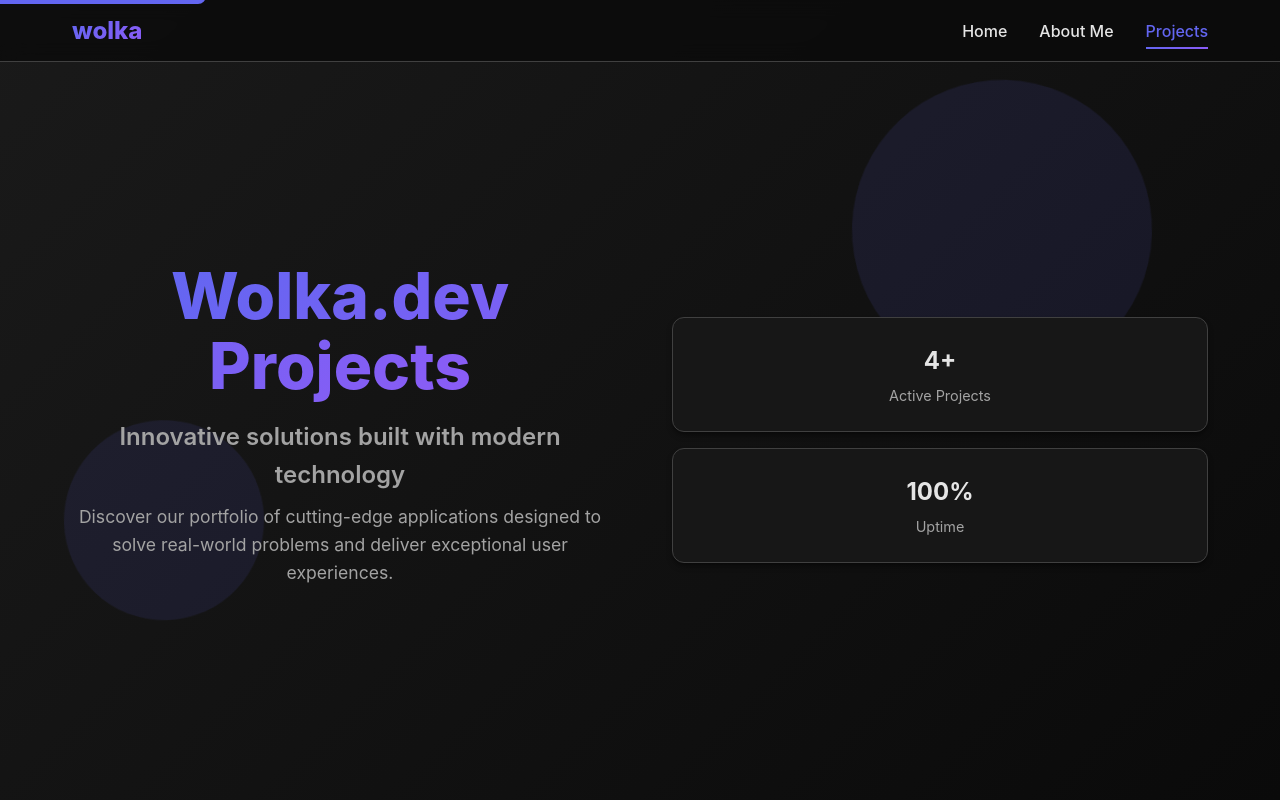
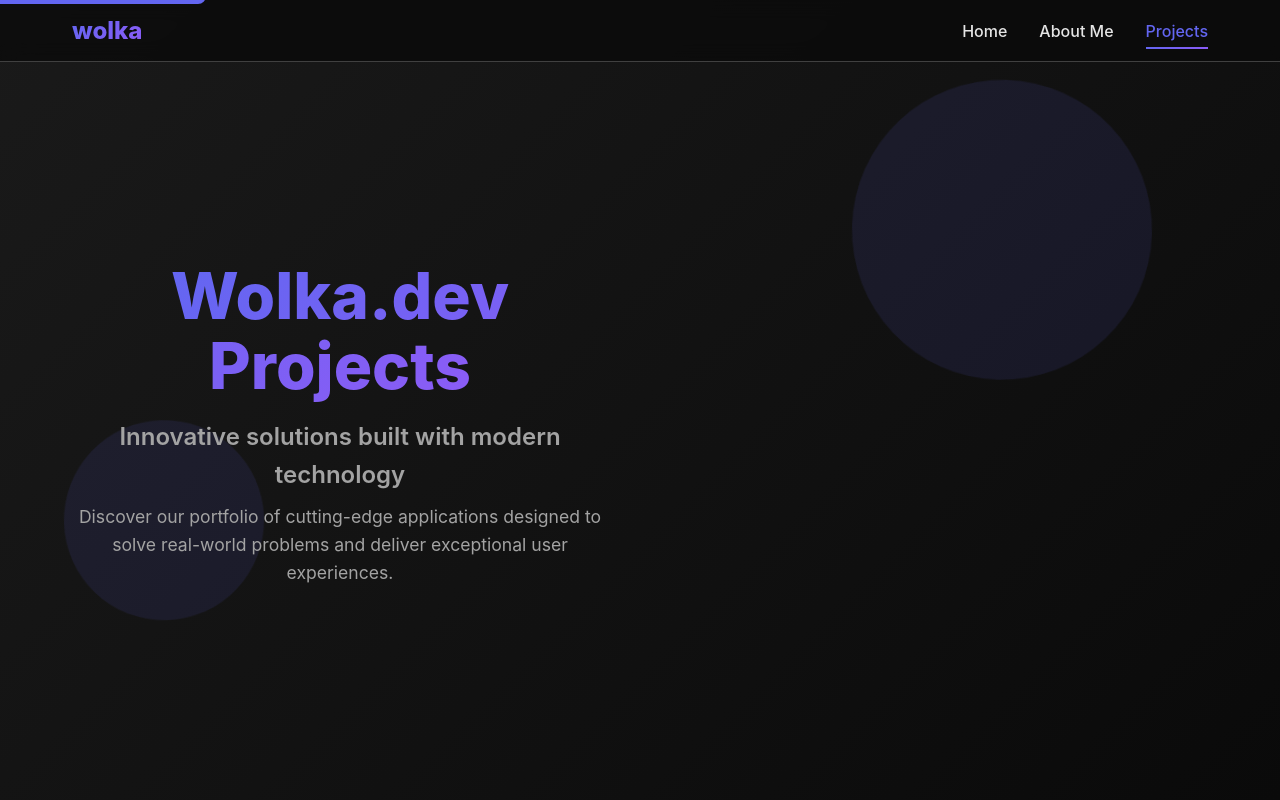
Before and after one commit to wolka-dev/ui, a React (Create React App) app: page /projects in a window 1280 px wide. Shown: the top 800 px of the page. Built offline with nearby package versions, Linux system fonts and the light colour scheme.

Commit message:
feat: redesign the website

```diff
--- a/src/components/Projects.js
+++ b/src/components/Projects.js
@@ -53,7 +53,8 @@ const Projects = () => {
       technologies: ["WordPress", "PHP", "MySQL", "CSS", "JavaScript"],
       category: "Real Estate & Construction",
       status: "Live",
-      image: "https://via.placeholder.com/600x400/3b82f6/ffffff?text=Kervan+Konut",
+      image:
+        "https://via.placeholder.com/600x400/3b82f6/ffffff?text=Kervan+Konut",
     },
   ];
 
@@ -80,16 +81,6 @@ const Projects = () => {
               experiences.
             </p>
           </div>
-          <div className="hero-visual">
-            <div className="floating-card">
-              <h3>4+</h3>
-              <p>Active Projects</p>
-            </div>
-            <div className="floating-card">
-              <h3>100%</h3>
-              <p>Uptime</p>
-            </div>
-          </div>
         </div>
         <div className="hero-background">
           <div className="gradient-orb"></div>
@@ -104,7 +95,10 @@ const Projects = () => {
             <h2 className="section-title">Our Projects</h2>
             <div className="projects-grid">
               {projects.map((project) => (
-                <div key={project.id} className="project-card animate-on-scroll">
+                <div
+                  key={project.id}
+                  className="project-card animate-on-scroll"
+                >
                   <div className="project-image-container">
                     <img
                       src={project.image}
```
